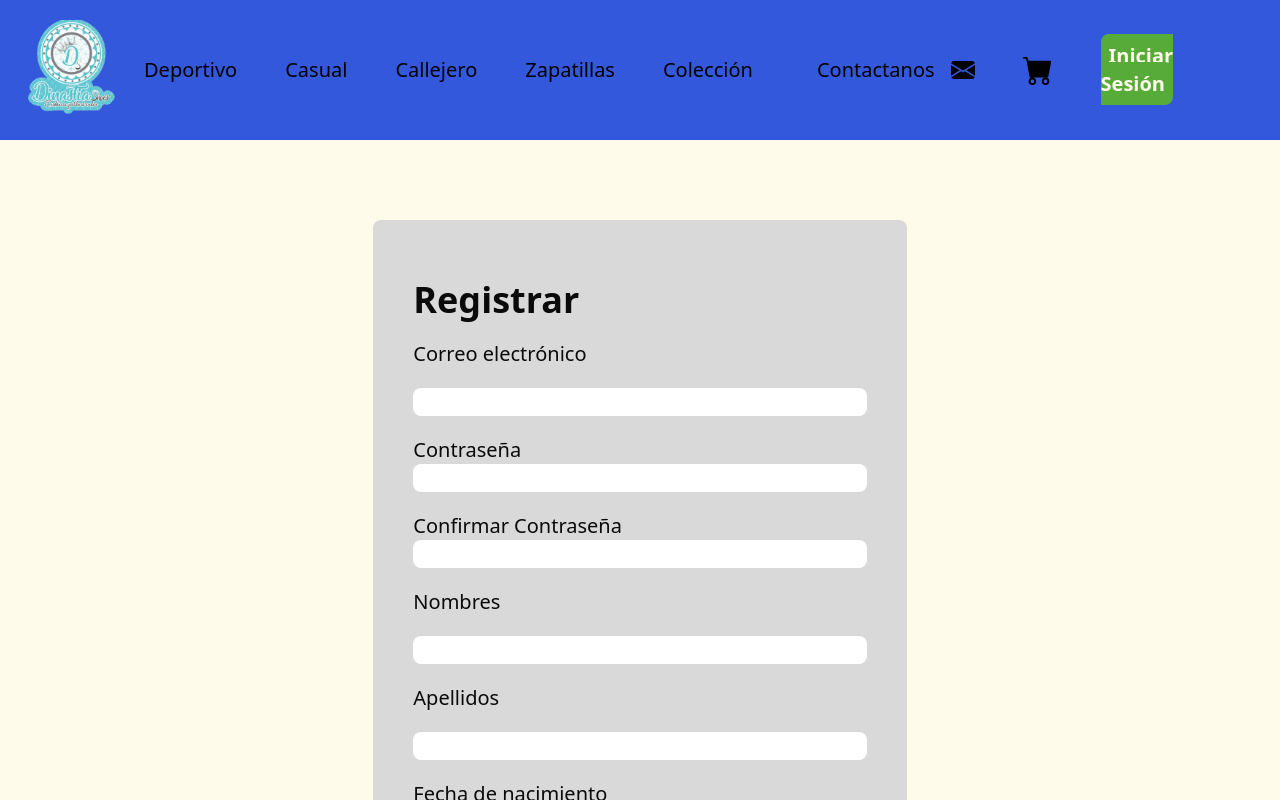
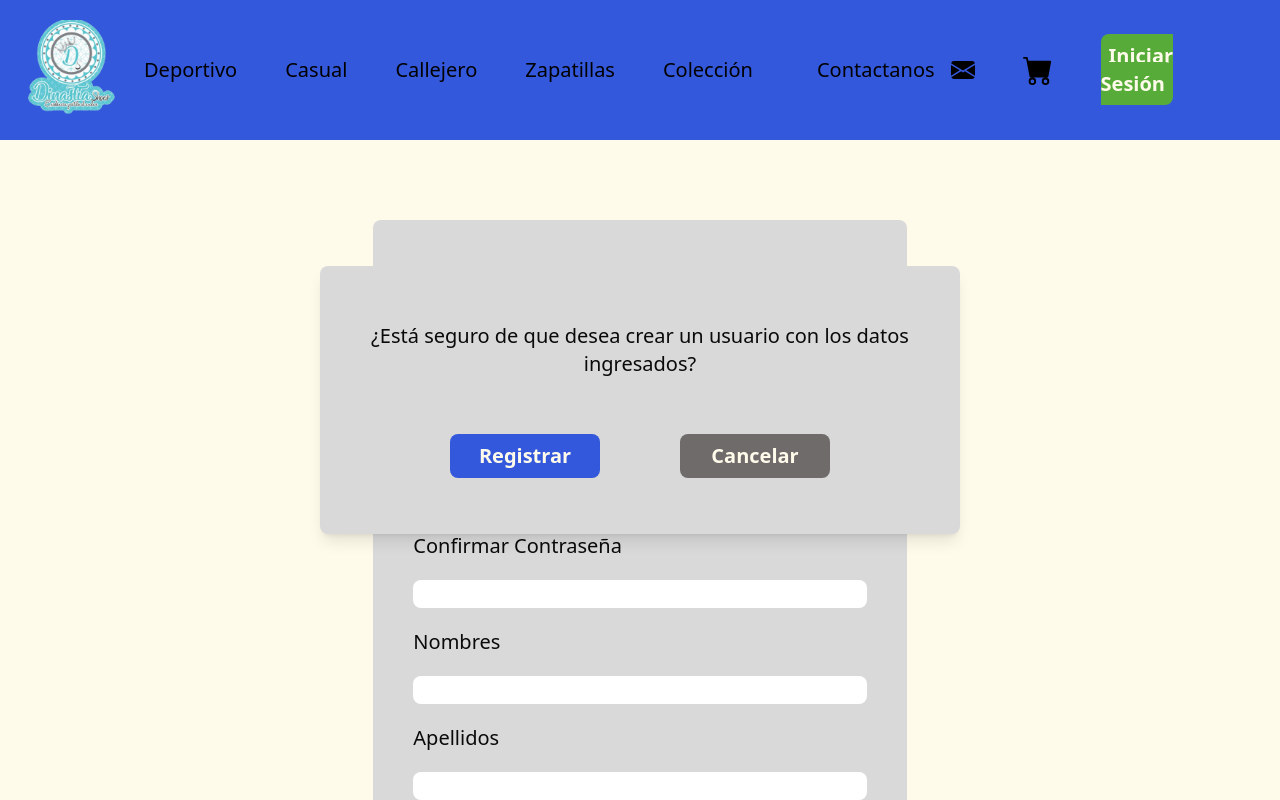
Before and after one commit to Malvare22/DinastiaShoes, a Next.js app: page /register in a window 1280 px wide. Shown: the top 800 px of the page. Built offline with nearby package versions, Linux system fonts and the light colour scheme.

Commit message:
Mejorado componente modal

```diff
--- a/app/components/forms/inputs.jsx
+++ b/app/components/forms/inputs.jsx
@@ -168,12 +168,12 @@ export const InputRegisterPassword = (props) => {
 
     return(
         <div className="space-y-5">
-            <div>
+            <div className="space-y-5">
                 <LabelInput>Contraseña</LabelInput>
                 <input required type="password" name={nameInput1} onChange={handleInput} className="w-full rounded-lg"></input>
                 {(information[nameInput1] != "" && !validate[nameInput1]) && <div className="text-orange text-sm">La información no corresponde a un campo valido</div>}
             </div>
-            <div>
+            <div className="space-y-5">
                 <LabelInput>Confirmar Contraseña</LabelInput>
                 <input required type="password" name={nameInput2} onChange={handleInput} className="w-full rounded-lg"></input>
                 {(information[nameInput2] != "" && !validate[nameInput1]) && <div className="text-orange text-sm">Ambas contraseñas deben ser iguales</div>}
--- a/app/components/modal.jsx
+++ b/app/components/modal.jsx
@@ -3,7 +3,7 @@ import { Button, CancelModalButton } from "./buttons";
 
 const Modal = (props) => {
 
-    const {isVisible, setIsVisible, button, children} = props;
+    const {isVisible, setIsVisible, children, button, text} = props;
 
     const toggleModal = () => {
       setIsVisible(!isVisible);
@@ -15,14 +15,17 @@ const Modal = (props) => {
           <div className="fixed z-10 inset-0 overflow-y-auto">
             <div className="flex justify-center items-center w-full h-full">
               <div className="modal-container rounded-lg shadow-lg overflow-hidden p-4 w-6/12 bg-lightGrey">
-                <div className="modal-content py-4 px-6">
-                  {children}
-                </div>
-                <div className="modal-footer py-3 px-6">
-                    <div>{button}</div>
-                  <div
-                    className="modal-close btn-link text-gray-400 hover:bg-gray-700 hover:text-white">
-                    <Button color="bg-grey" handleButton={toggleModal}>A</Button>
+                <div className="modal-content px-6 my-10 space-y-10">
+                  <div className="text-center">
+                      {text}
+                  </div>
+                  <div className="flex justify-center">
+                    <div className="mx-10">
+                      <Button handleButton={button.make} color={button.color}>{button.text}</Button>
+                    </div>
+                    <div className="mx-10">
+                      <ModalCloseButton isVisible={isVisible} setIsVisible={setIsVisible}>Cancelar</ModalCloseButton>
+                    </div>
                   </div>
                 </div>
               </div>
@@ -33,4 +36,17 @@ const Modal = (props) => {
     );
   };
 
+  export const ModalCloseButton = (props) =>{
+
+    const {isVisible, setIsVisible, children} = props;
+
+    const toggleModal = () => {
+      setIsVisible(!isVisible);
+    };
+
+    return(
+      <Button color="bg-grey" handleButton={toggleModal}>{children}</Button>
+    )
+  }
+
   export default Modal;
--- a/app/lib/information.js
+++ b/app/lib/information.js
@@ -18,3 +18,7 @@ export const sendRecoveryEmail = (information) => {
 export const sendLogin = (information) => {
     console.log(information);
 }
+
+export const sendChangePassword = (information) => {
+    console.log(information);
+}
--- a/app/recovery/reset/confirm/page.js
+++ b/app/recovery/reset/confirm/page.js
@@ -1,4 +1,4 @@
-import { Button } from "../../../components/buttons";
+import { Button, ToLink } from "../../../components/buttons";
 import { FormContainer } from "../../../components/forms/container";
 import { InputDate, InputEmail, InputGenre, InputPassword, InputText } from "../../../components/forms/inputs";
 import { LabelInput, TitleInput} from "../../../components/text";
@@ -11,7 +11,7 @@ export default function Register() {
         <LabelInput>¡Se ha realizado el cambio de contraseña de manera exitosa!</LabelInput>
       </div>
       <div className="flex justify-center">
-        <Button color="bg-orange">Volver al login</Button>
+        <ToLink link="/login" color="bg-orange">Volver a inicio de sesión</ToLink>
       </div>
     </FormContainer>
   )
--- a/app/recovery/reset/page.js
+++ b/app/recovery/reset/page.js
@@ -1,21 +1,46 @@
-import { Button } from "../../components/buttons";
+'use client'
+import { useState } from "react";
+import { Button, FormButton } from "../../components/buttons";
 import { FormContainer } from "../../components/forms/container";
-import { InputDate, InputEmail, InputGenre, InputPassword, InputText } from "../../components/forms/inputs";
+import { InputDate, InputEmail, InputGenre, InputPassword, InputRegisterPassword, InputText } from "../../components/forms/inputs";
 import { LabelInput, TitleInput} from "../../components/text";
+import { sendChangePassword, validateInformation } from "@/app/lib/information";
+import { useRouter } from "next/navigation";
+
+const infoBase = {
+  "contrasenia" : "",
+  "contrasenia_2" : "",
+
+}
+
+const validateBase = {
+  "contrasenia" : false,
+}
 
 export default function Register() {
+
+  const router = useRouter();
+
+  const handleButton = () =>{
+    if(validateInformation(information)){
+      sendChangePassword(information);
+
+      router.push("/recovery/reset/confirm");
+
+    }
+  }
+
+  const [information, setInformation] = useState(infoBase);
+  const [validate, setValidate] = useState(validateBase);
 
   return (
     <FormContainer>
       <TitleInput>
           Recuperar Contraseña
       </TitleInput>
-      <LabelInput>Escriba su nueva contraseña</LabelInput>
-      <InputEmail></InputEmail>
-      <LabelInput>Confirme su contraseña</LabelInput>
-      <InputEmail></InputEmail>
+      <InputRegisterPassword information={information} setInformation={setInformation} validate={validate} setValidate={setValidate} nameInput1={"contrasenia"} nameInput2={"contrasenia_2"}></InputRegisterPassword>
       <div className="flex justify-center">
-        <Button color="bg-orange">Cambiar Contraseña</Button>
+      <FormButton handleButton={handleButton} color="bg-orange" disable={!(validateInformation(validate))} >Cambiar contraseña</FormButton>
       </div>
     </FormContainer>
   )
--- a/app/register/page.js
+++ b/app/register/page.js
@@ -5,7 +5,7 @@ import { FormContainer } from "../components/forms/container";
 import { InputDate, InputEmail, InputGenre, InputPassword, InputRegisterEmail, InputRegisterPassword, InputText } from "../components/forms/inputs";
 import { LabelInput, TitleInput} from "../components/text";
 import { sendRegister, validateInformation, verifyRegister } from "../lib/information";
-import Modal from "../components/modal";
+import Modal, { ModalCloseButton } from "../components/modal";
 
 const infoBase = {
   "correo" : "",
@@ -15,7 +15,7 @@ const infoBase = {
   "apellido" : "",
   "fecha" : "",
   "genero" : ""
-}
+};
 
 const validateBase = {
   "correo" : false,
@@ -24,34 +24,32 @@ const validateBase = {
   "apellido" : false,
   "fecha" : false,
   "genero" : false
-}
+};
 
-const ModalContent = () => {
-  return(
-    <div>
-      <h1>
-        ¿Está seguro de que desea registrar un usuario con la información ingresada?
-      </h1>
-    </div>
-  );
-}
+
 
 export default function Register() {
 
   const [information, setInformation] = useState(infoBase);
   const [validate, setValidate] = useState(validateBase);
-  const [isVisible, setIsVisible] = useState(false);
+  const [isVisible, setIsVisible] = useState(true);
 
   const handleButton = () =>{
-    if(verifyRegister(information)){
+    if(validateInformation(information)){
       setIsVisible(true);
     }
   }
 
+  const btn = {
+    text: "Registrar",
+    make: handleButton,
+    color: "bg-blue"
+  };
+
 
   return (
     <FormContainer>
-      <Modal isVisible={isVisible} setIsVisible={setIsVisible}><ModalContent></ModalContent></Modal>
+      <Modal isVisible={isVisible} setIsVisible={setIsVisible} text={"¿Está seguro de que desea crear un usuario con los datos ingresados?"} button={btn}></Modal>
       <TitleInput>
           Registrar
       </TitleInput>
```
Lines whose indentation alone changed are shown as unchanged.
